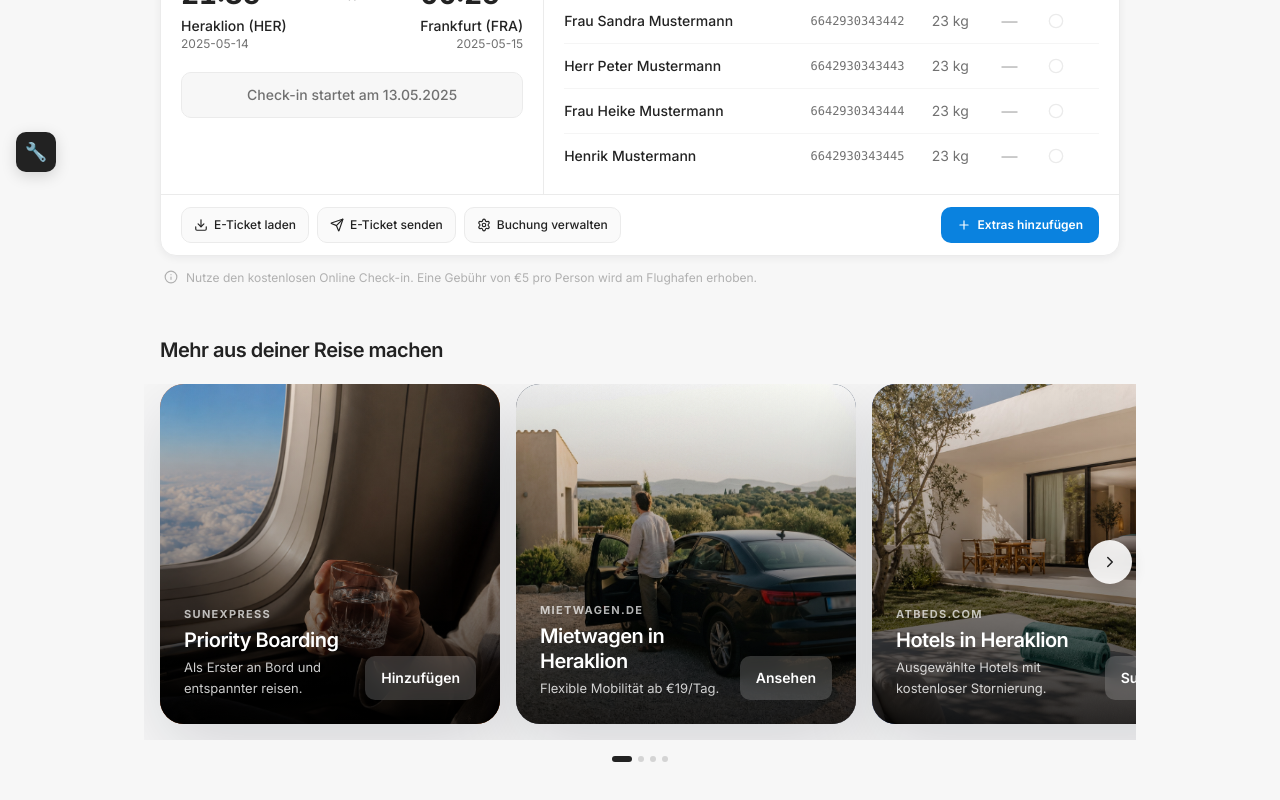
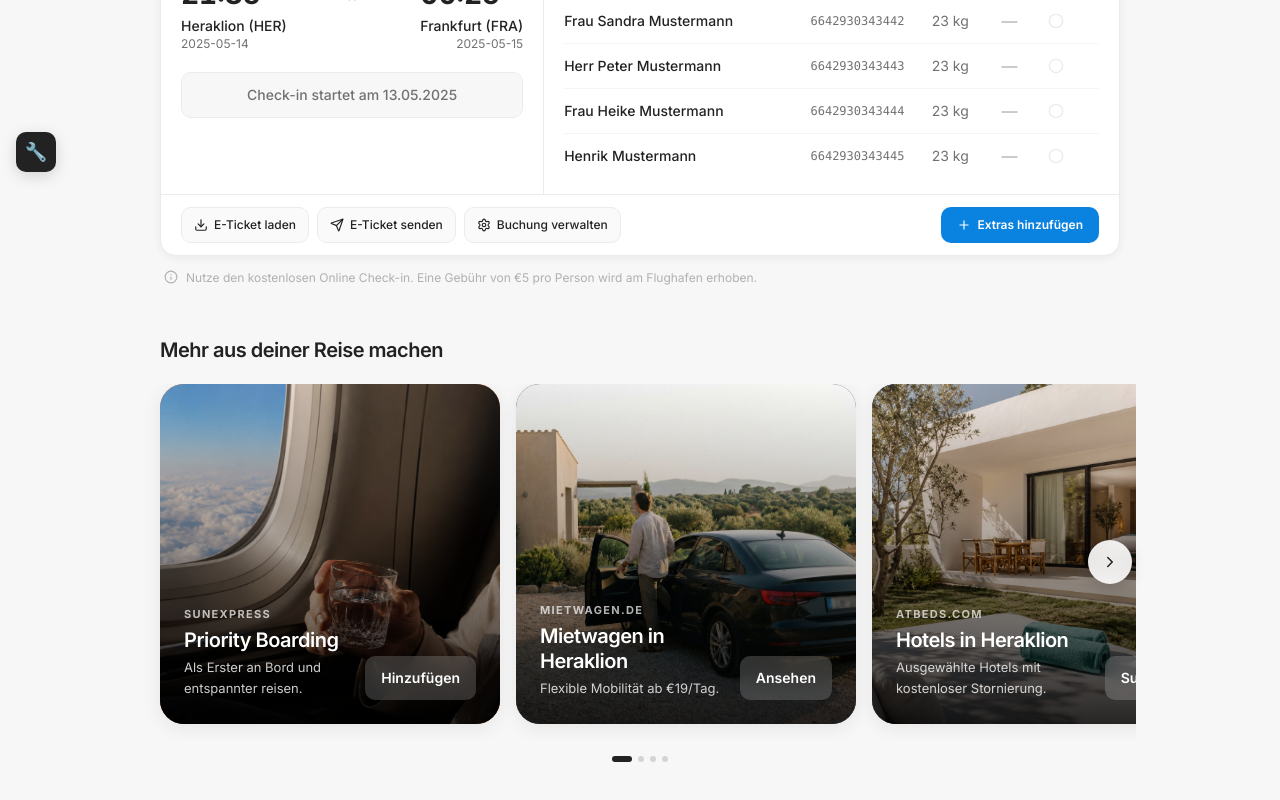
Before and after one commit to airtuerkmarketing/myB, a React (Vite) app in the folder mybooking-app/: page /#/booking in a window 1280 px wide. Shown: the part 612-1412 px from the top of the page. Built offline with nearby package versions, Linux system fonts and the light colour scheme.

Commit message:
fix: remove visible shadow slab behind carousel cards
Reduce card box-shadow from 0 24px 70px (massive spread merging into a
gray rectangle) to a subtle 0 4px 20px so no background layer is
visible behind the carousel.

https://claude.ai/code/session_01T7fRcwYcHucax68q7kc5uj

```diff
--- a/mybooking-app/src/components/crosssell/OfferCard.jsx
+++ b/mybooking-app/src/components/crosssell/OfferCard.jsx
@@ -12,7 +12,7 @@ export default memo(function OfferCard({ offer }) {
       onKeyDown={(e) => e.key === "Enter" && alert(offer.cta)}
       className="min-w-[85vw] md:min-w-[340px] snap-center flex-shrink-0 rounded-[20px] md:rounded-[24px] overflow-hidden cursor-pointer group relative h-[280px] md:h-[340px]"
       style={{
-        boxShadow: "0 24px 70px rgba(15,23,42,0.14)",
+        boxShadow: "0 4px 20px rgba(0,0,0,0.08)",
         background: `linear-gradient(135deg, ${from}, ${to})`,
       }}
     >
```
